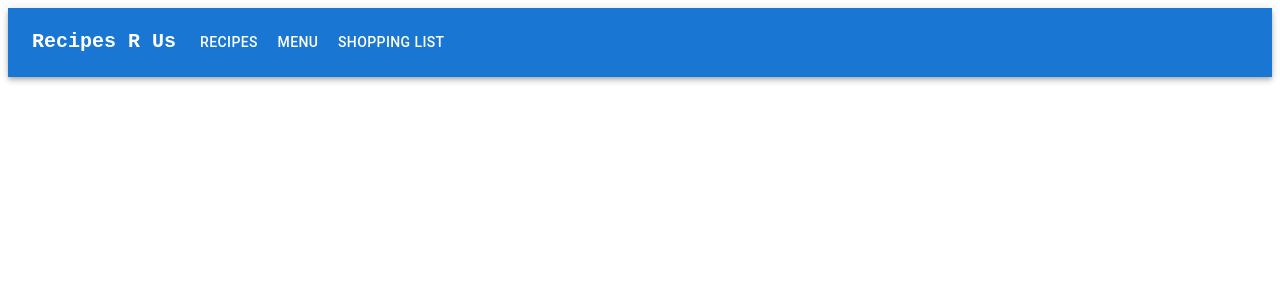
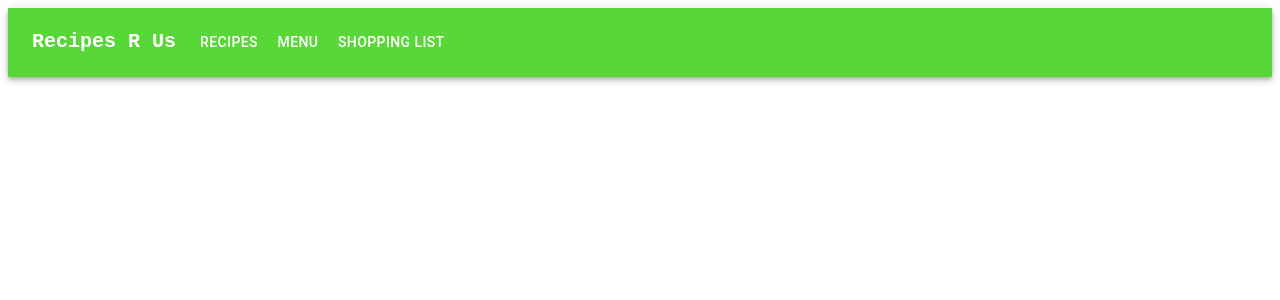
Before and after one commit to Innex42/Front_End_CW1, a React (Create React App) app in the folder frontend/: page / in a window 1280 px wide. Shown: the top 300 px of the page. Built offline with nearby package versions, Linux system fonts and the light colour scheme.

Commit message:
Broken navbar will change from mui to bootstrap

```diff
--- a/frontend/src/App.js
+++ b/frontend/src/App.js
@@ -1,9 +1,22 @@
+import React from 'react';
 import Header from './component/Header';
-import './App.css';
+import { BrowserRouter, Routes, Route} from "react-router-dom";
+import Recipes from './component/Recipes';
+import Menu from './component/Menu';
+import ShoppingList from './component/ShoppingList';
+
 function App() {
   return (
     <div className="App">
-      <Header/>
+      <BrowserRouter>
+        <Routes>
+          <Route path="/" element={<Header />}>
+            <Route path="/" element={<Recipes />} />
+            <Route path="Menu" element={<Menu />} />
+            <Route path="ShoppingList" element={<ShoppingList />} />
+          </Route>
+        </Routes>
+      </BrowserRouter>
     </div>
   );
 }
--- a/frontend/src/component/Header.js
+++ b/frontend/src/component/Header.js
@@ -9,9 +9,12 @@ import MenuIcon from '@mui/icons-material/Menu';
 import Container from '@mui/material/Container';
 import Button from '@mui/material/Button';
 import MenuItem from '@mui/material/MenuItem';
+import {Link, Outlet} from "react-router-dom";
 
 
 const pages = ['Recipes', 'Menu', 'Shopping List'];
+//const links = ['Recipes','Menu','ShoppingList']
+const links = [<Link to='/'>Recipes</Link>, <Link to='/Menu'>Menu</Link>, <Link to='ShoppingList'>Shopping List</Link>]
 
 
 function ResponsiveAppBar() {
@@ -29,7 +32,7 @@ function ResponsiveAppBar() {
 
 
   return (
-    <AppBar position="static" className='AppBar'>
+    <AppBar position="static" style={{background: '#57D837'}}>
       <Container maxWidth="xl">
         <Toolbar disableGutters>
           <Typography
@@ -108,6 +111,7 @@ function ResponsiveAppBar() {
             {pages.map((page) => (
               <Button
                 key={page}
+                LinkComponent={links[pages.indexOf(page)]}
                 onClick={handleCloseNavMenu}
                 sx={{ my: 2, color: 'white', display: 'block' }}
               >
--- /dev/null
+++ b/frontend/src/component/Menu.js
@@ -0,0 +1,11 @@
+import React from "react";
+
+const Menu = () => {
+    return(
+        <>
+            <h1>Menu</h1>
+        </>
+    );
+};
+
+export default Menu;
--- /dev/null
+++ b/frontend/src/component/Recipes.js
@@ -0,0 +1,11 @@
+import React from "react";
+
+const Recipes = () => {
+    return(
+        <>
+            <h1>Recipes</h1>
+        </>
+    );
+};
+
+export default Recipes;
--- /dev/null
+++ b/frontend/src/component/ShoppingList.js
@@ -0,0 +1,11 @@
+import React from "react";
+
+const ShoppingList = () => {
+    return(
+        <>
+            <h1>Shopping List</h1>
+        </>
+    );
+};
+
+export default ShoppingList;
--- /dev/null
+++ b/frontend/src/index.css
@@ -0,0 +1,3 @@
+.AppBar{
+    background-color: #57D837;
+}
```
Also changed, not shown: frontend/src/index.js (+3 -4 lines).
